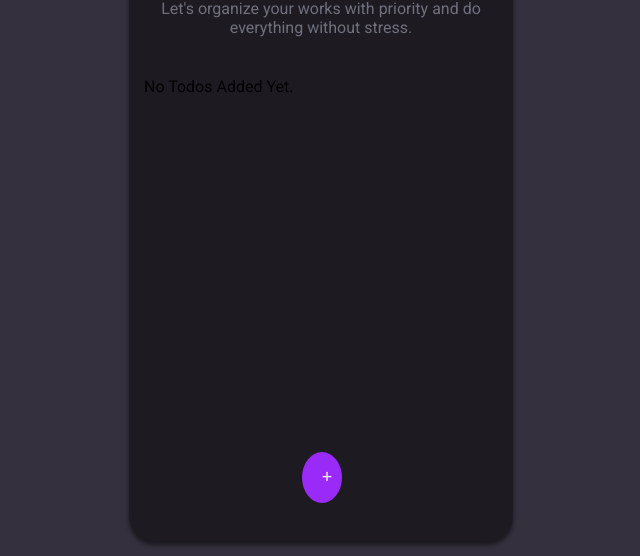
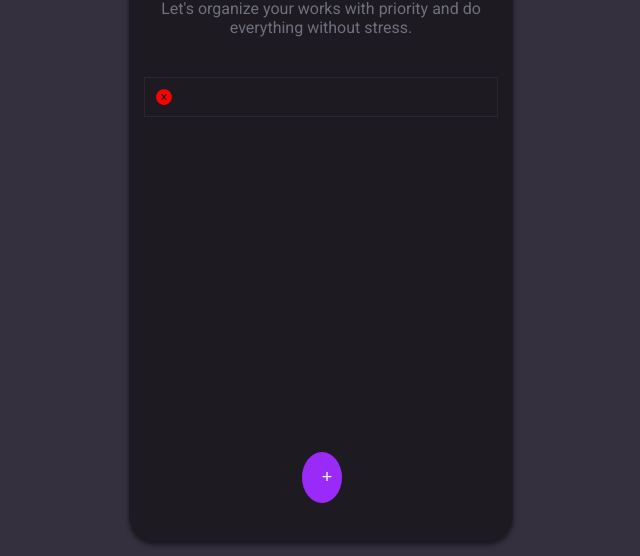
Before and after one commit to devsfer1/Todo-App, a React (Create React App) app: page / in a window 1280 px wide. Shown: the part 239-795 px from the top of the page, without its empty margins (319-959 px from the left). Built offline with nearby package versions, Linux system fonts and the light colour scheme; the HTML template or start-up script is replaced by a standard one.

Commit message:
delete task function created

```diff
--- a/package.json
+++ b/package.json
@@ -6,6 +6,7 @@
     "@testing-library/jest-dom": "^5.11.4",
     "@testing-library/react": "^11.1.0",
     "@testing-library/user-event": "^12.1.10",
+    "prop-types": "^15.7.2",
     "react": "^17.0.1",
     "react-card-flip": "^1.1.0",
     "react-dom": "^17.0.1",
--- a/src/App.js
+++ b/src/App.js
@@ -21,12 +21,17 @@ function App() {
     setTodos([...todos, newTodo])
   }
 
+  // Delete todo
+  const deleteTodo = (id) => {
+    setTodos(todos.filter((todo) => todo.id !== id));
+  }
+
   return (
     <ReactCardFlip isFlipped={isFlipped} flipDirection="horizontal">
       <div className="container" >
         <Home />
         <div className="todo-container">
-          {todos.length > 1 ? <Todos todos={todos} /> : 'No Todos Added Yet.'}
+          {todos.length > 0 ? <Todos todos={todos} onDelete={deleteTodo}/> : 'No Todos Added Yet.'}
         </div>
         <Button title="+" btnClass="btn btn-front" onHandleClick={handleClick} />
       </div>
--- a/src/components/AddTodo.js
+++ b/src/components/AddTodo.js
@@ -8,9 +8,12 @@ function AddTodo({ onAdd }) {
 
     if(!text) {
       alert('Please enter a valid Todo');
+      return
     }
 
     onAdd({text});
+    alert('Todo Added Successfully!');
+    setText('');
   }
 
   return (
--- a/src/components/Todo.js
+++ b/src/components/Todo.js
@@ -1,13 +1,16 @@
 import { AiFillCloseCircle } from 'react-icons/ai';
+import PropTypes from 'prop-types'
 
-const Todo = ({ todo }) => {
+const Todo = ({ todo, onDelete }) => {
   return (
-    <>
       <div className="todo-item">
-        <h3 className="todo">{todo.text}<AiFillCloseCircle style={{color: 'red', cursor: 'pointer'}} /></h3>
+        <h3 className="todo">{todo.text}<AiFillCloseCircle style={{color: 'red', cursor: 'pointer'} } onClick={() => onDelete(todo.id)} /></h3>
       </div>
-    </>
   )
 }
 
+Todo.propTypes = {
+  todo: PropTypes.string
+}
+
 export default Todo
--- a/src/components/Todos.js
+++ b/src/components/Todos.js
@@ -1,10 +1,10 @@
 import Todo from './Todo';
 
-const Todos = ({ todos }) => {
+const Todos = ({ todos, onDelete }) => {
   return (
     <>
       {todos.map((todo) => (
-        <Todo key={todo.id} todo={todo} />
+        <Todo key={todo.id} todo={todo} onDelete={onDelete} />
       ))}
     </>
   )
```
